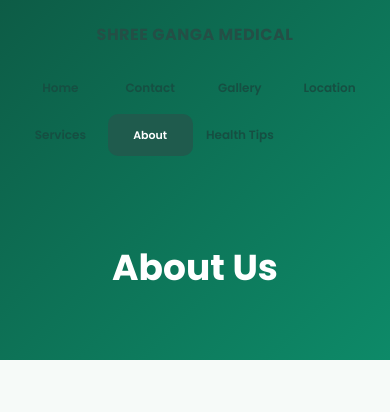
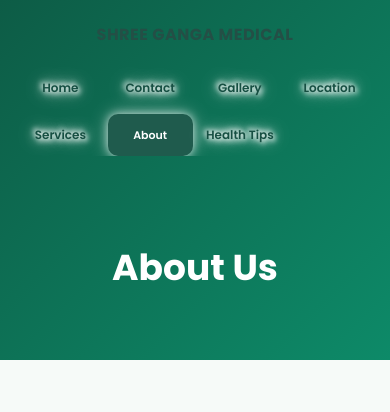
Before and after one commit to riteshml0211-cpu/shree-ganga-medical, a Flask app: page /about in a window 390 px wide. Shown: the top 412 px of the page. Run offline with Flask 3, Linux system fonts and the light colour scheme.

Commit message:
Improve mobile navigation

```diff
--- a/static/css/style.css
+++ b/static/css/style.css
@@ -2166,3 +2166,21 @@
         -1px -1px 2px rgba(255, 255, 255, 1),
         0 0 8px rgba(255, 255, 255, 0.9);
 }
+
+/* ===== EXTRA WHITE SHADOW FOR ALL NAVBAR LINKS ===== */
+
+.navbar ul li a:not(.active) {
+    color: #164f42 !important;
+    text-shadow:
+        2px 2px 5px rgba(255, 255, 255, 1),
+        -2px -2px 5px rgba(255, 255, 255, 1),
+        0 0 12px rgba(255, 255, 255, 1),
+        0 0 20px rgba(255, 255, 255, 0.9) !important;
+}
+
+/* Active link like Home */
+.navbar ul li a.active {
+    box-shadow:
+        0 0 10px rgba(255, 255, 255, 0.7),
+        0 0 20px rgba(255, 255, 255, 0.4);
+}
```
